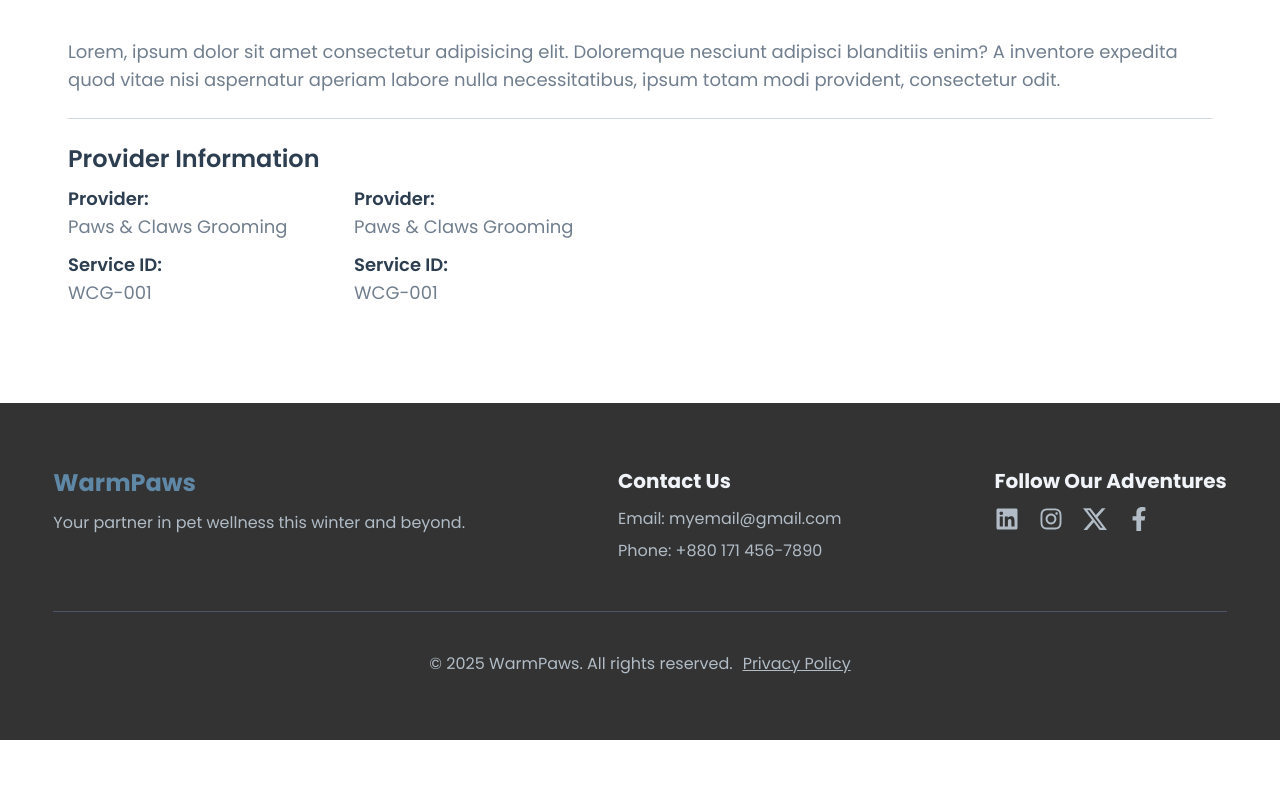
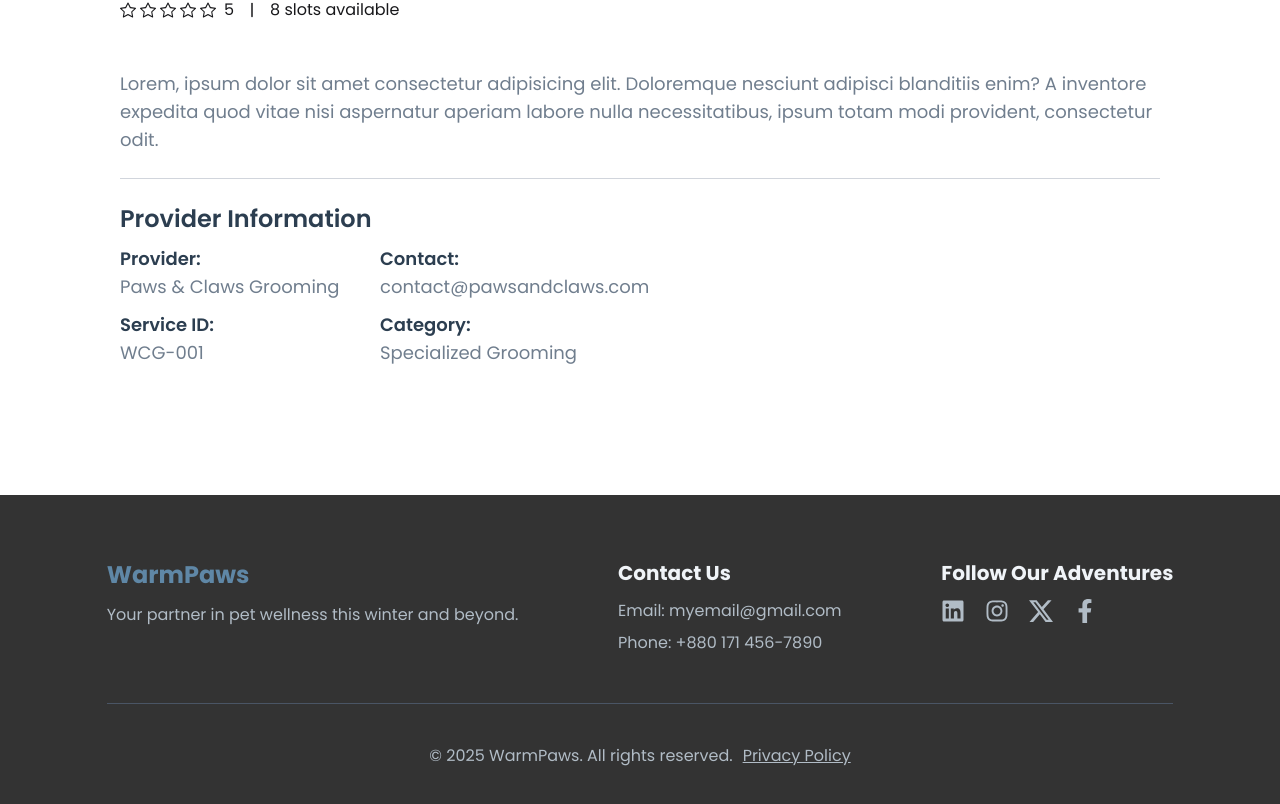
Before and after one commit to Nur-Nayeem/warm-Paws-pet-service-system, a React (Vite) app: page /services/1 in a window 1280 px wide. Shown: the part 678-1482 px from the top of the page. Before the commit the page ends 1418 px from the top, so only its background shows below. Built offline with nearby package versions, Linux system fonts and the light colour scheme; no server answers.

Commit message:
fix some issues

```diff
--- a/package.json
+++ b/package.json
@@ -12,6 +12,7 @@
   "dependencies": {
     "@tailwindcss/vite": "^4.1.15",
     "axios": "^1.12.2",
+    "firebase": "^12.4.0",
     "react": "^19.1.1",
     "react-dom": "^19.1.1",
     "react-icons": "^5.5.0",
--- a/src/Layoutes/Layoute.jsx
+++ b/src/Layoutes/Layoute.jsx
@@ -10,7 +10,7 @@ const Layoute = () => {
           <Navbar />
         </nav>
       </header>
-      <main className="min-h-[calc(100vh-409px)]">
+      <main className="min-h-[calc(100vh-337px)]">
         <Outlet />
       </main>
       <footer>
--- a/src/components/Navbar.jsx
+++ b/src/components/Navbar.jsx
@@ -1,9 +1,13 @@
-import React from "react";
+import React, { use } from "react";
 import { FaBars } from "react-icons/fa";
 import { MdOutlinePets } from "react-icons/md";
 import { Link, NavLink } from "react-router";
+import { AuthContext } from "../Context/AuthContext";
 
 const Navbar = () => {
+  const { user, loading } = use(AuthContext);
+  console.log(loading ? "Loading" : user);
+
   return (
     <div className="flex justify-between items-center  py-3 my-container relative z-50">
       <div className="flex items-center gap-2.5">
--- a/src/components/PopulerServiceSection/ServiceCard.jsx
+++ b/src/components/PopulerServiceSection/ServiceCard.jsx
@@ -1,7 +1,8 @@
 import React from "react";
 import { BsStar } from "react-icons/bs";
+import { Link } from "react-router";
 const ServiceCard = ({ service }) => {
-  const { serviceName, rating, price, image } = service;
+  const { serviceId, serviceName, rating, price, image } = service;
   return (
     <div className="flex flex-col gap-5 rounded-2xl bg-white  shadow-lg overflow-hidden transition-transform hover:-translate-y-0.5 duration-300">
       <img className="h-72 w-full" src={image} alt="" />
@@ -18,9 +19,12 @@ const ServiceCard = ({ service }) => {
           </div>
           <p className="mt-3 text-xl font-semibold text-secondary">${price}</p>
         </div>
-        <button className="py-3 text-white bg-secondary hover:bg-[#50738e] transition-colors duration-300 rounded-4xl my-3 cursor-pointer">
+        <Link
+          to={`/services/${serviceId}`}
+          className="text-center py-3 text-white bg-secondary hover:bg-[#50738e] transition-colors duration-300 rounded-4xl my-3 cursor-pointer"
+        >
           View Details
-        </button>
+        </Link>
       </div>
     </div>
   );
--- a/src/components/ServiceDetailsComponents/ExtraDetails.jsx
+++ b/src/components/ServiceDetailsComponents/ExtraDetails.jsx
@@ -20,8 +20,8 @@ const ExtraDetails = () => {
             <p className="text-accent text-lg">Paws & Claws Grooming</p>
           </div>
           <div className="col-span-3">
-            <h3 className="text-neutral font-semibold text-lg">Provider:</h3>
-            <p className="text-accent text-lg">Paws & Claws Grooming</p>
+            <h3 className="text-neutral font-semibold text-lg">Contact:</h3>
+            <p className="text-accent text-lg">contact@pawsandclaws.com</p>
           </div>
           <div className="col-span-1 mt-2.5">
             <h3 className="text-neutral font-semibold text-lg">Service ID:</h3>
@@ -29,8 +29,8 @@ const ExtraDetails = () => {
           </div>
 
           <div className="col-span-3 mt-2.5">
-            <h3 className="text-neutral font-semibold text-lg">Service ID:</h3>
-            <p className="text-accent text-lg">WCG-001</p>
+            <h3 className="text-neutral font-semibold text-lg">Category:</h3>
+            <p className="text-accent text-lg">Specialized Grooming</p>
           </div>
         </div>
       </div>
--- a/src/index.css
+++ b/src/index.css
@@ -26,7 +26,7 @@
 }
 
 .my-container {
-  @apply w-11/12 mx-auto;
+  @apply w-10/12 mx-auto;
 }
 
 a.active {
--- a/src/pages/ServiceDetails.jsx
+++ b/src/pages/ServiceDetails.jsx
@@ -8,13 +8,13 @@ import ExtraDetails from "../components/ServiceDetailsComponents/ExtraDetails";
 
 const ServiceDetails = () => {
   return (
-    <section className="py-16 md:py-24 px-4 ">
-      <div className="my-container mx-auto">
+    <section className="py-16 md:py-32 px-4 ">
+      <div className="my-container mx-auto ">
         <div className="grid grid-cols-1 lg:grid-cols-5 gap-12">
           <div className="col-span-5 lg:col-span-3">
             <div className="bg-white overflow-hidden">
-              <img src={dog} className="w-full h-[450px] rounded-md" />
-              <div className="">
+              <img src={dog} className="w-4/5 h-[450px] rounded-xl" />
+              <div className="w-4/5">
                 <div className="flex justify-between items-start mb-4 my-3.5">
                   <div>
                     <h1 className="text-2xl lg:text-3xl font-bold text-neutral">
```
Also changed, not shown: 2 other files (tests, documents, lock files or other folders).
